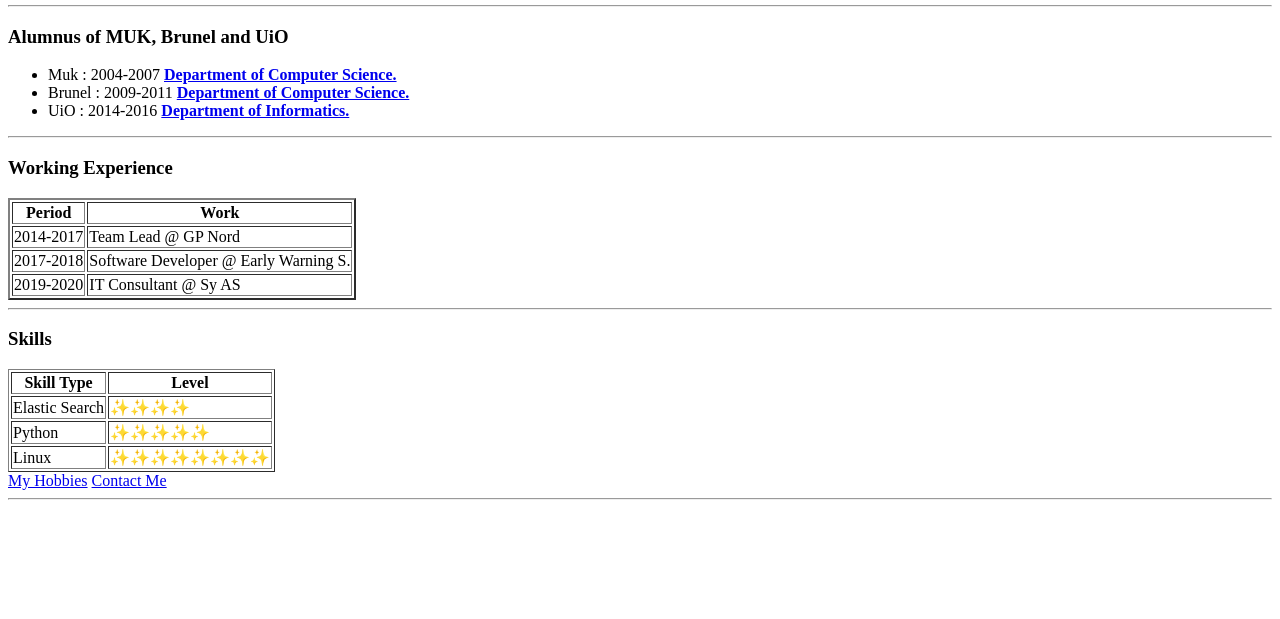
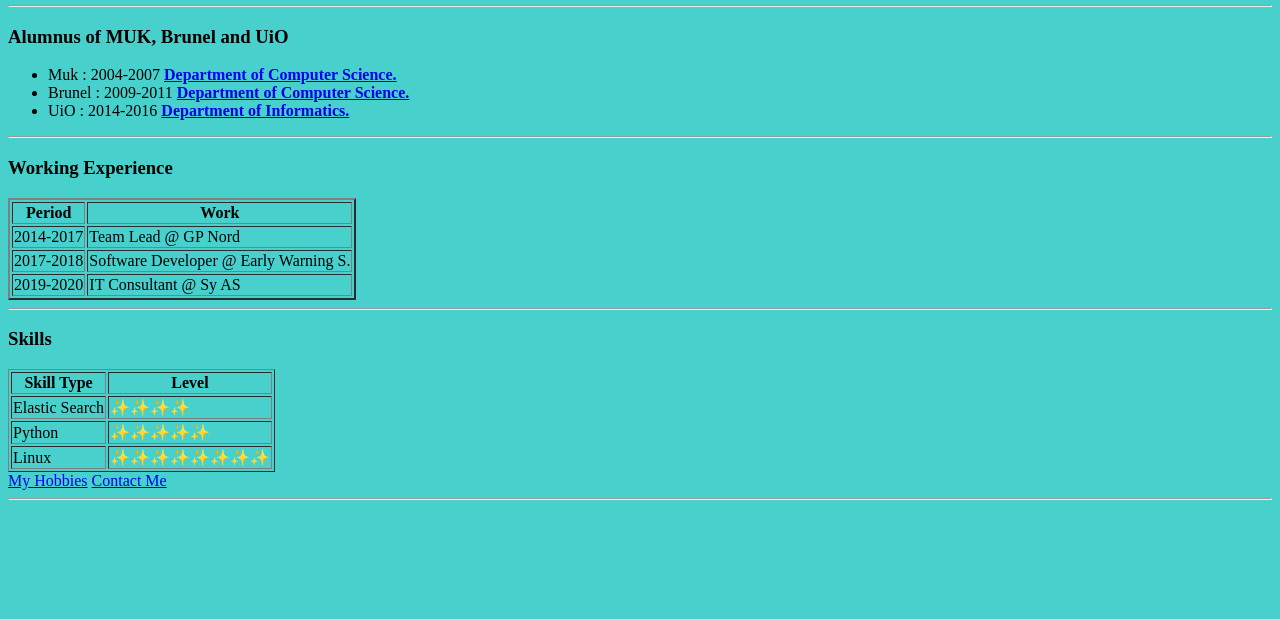
Before and after one commit to Wansdj/WebDev, a plain HTML site: page index.html in a window 1280 px wide. Shown: the part 181-800 px from the top of the page. Drawn offline with Linux system fonts and the light colour scheme.

Commit message:
Update style-body

```diff
--- a/index.html
+++ b/index.html
@@ -4,6 +4,12 @@
 <head>
   <meta charset="utf-8">
   <title>Wany's Personal Website</title>
+  <style>
+    body {
+      background-color:#48d1cc;
+    }
+  </style>
+
 </head>
 
 <body>
```
